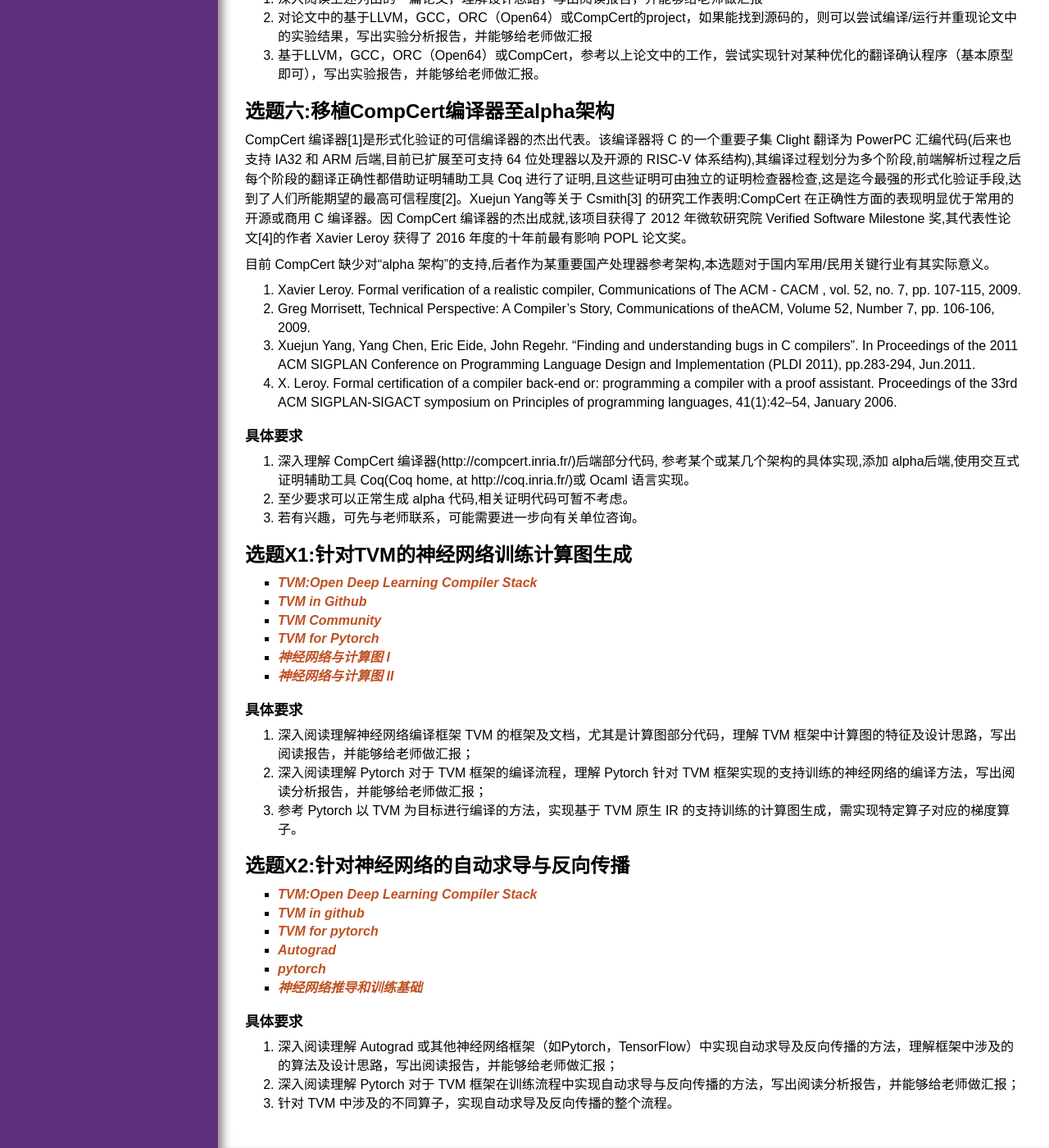
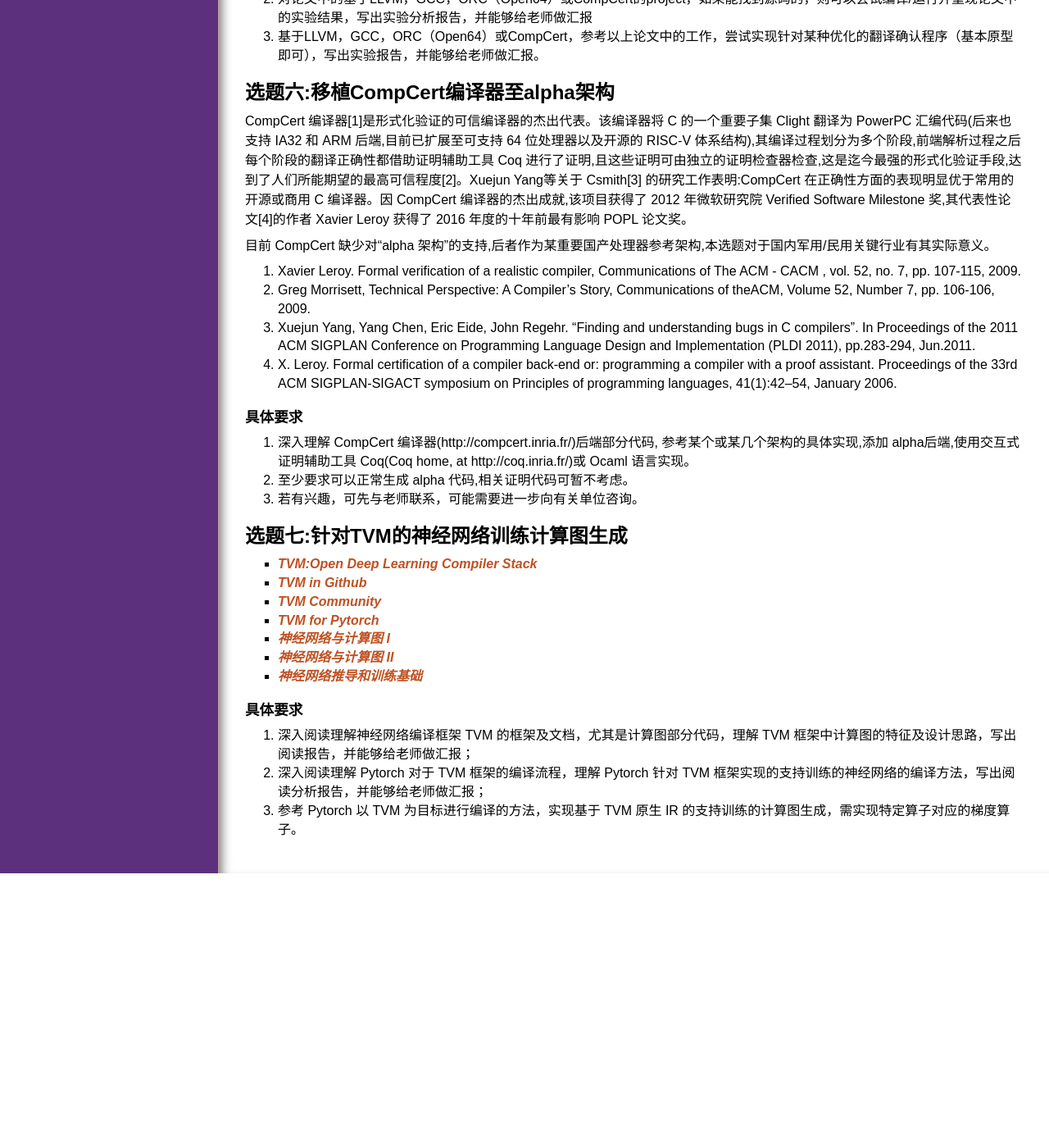
Before and after one commit to chyyuu/compiler_course_info, a Jekyll site: the page built from readinglist.md, in a window 1280 px wide and 1400 px high, scrolled down 3492 px. Shown: the whole window at 82% size. Built offline with Jekyll 4.4.1, drawn with Linux system fonts in a browser that asks for light colours; nearby versions of some CDN libraries; our own code applies the rules of GitHub Pages for plain Markdown files; after the commit the page ends 4557 px from its top, so only the background shows below that; some of the changed text lies outside the part shown.

Commit message:
Update readinglist, delete problem X2

```diff
--- a/readinglist.md
+++ b/readinglist.md
@@ -9,8 +9,7 @@
 * [选题四 静态检查与程序验证](#选题四静态检查与程序验证)
 * [选题五 编译器验证的翻译确认方法](#选题五编译器验证的翻译确认方法)
 * [选题六 移植CompCert编译器至alpha架构](#选题六移植CompCert编译器至alpha架构)
-* [选题X1 针对TVM的神经网络训练计算图生成](#选题X1针对TVM的神经网络训练计算图生成)
-* [选题X2 针对神经网络的自动求导与反向传播](#选题X2针对神经网络的自动求导与反向传播)
+* [选题七 针对TVM的神经网络训练计算图生成](#选题X1针对TVM的神经网络训练计算图生成)
 
 大部分论文都有对应的开放源码的项目，且与编译等技术紧密相关。想进一步了解某篇论文或选定一篇论文或有自己的新颖想法作为拓展实验的目标后，请与王老师、姚老师或陈老师联系。
 
@@ -140,7 +139,7 @@
 2. 至少要求可以正常生成 alpha 代码,相关证明代码可暂不考虑。
 3. 若有兴趣，可先与老师联系，可能需要进一步向有关单位咨询。
 
-## 选题X1:针对TVM的神经网络训练计算图生成
+## 选题七:针对TVM的神经网络训练计算图生成
 
 * [TVM:Open Deep Learning Compiler Stack](https://tvm.apache.org/docs/)
 * [TVM in Github](https://github.com/apache/incubator-tvm)
@@ -148,24 +147,10 @@
 * [TVM for Pytorch](https://github.com/pytorch/tvm)
 * [神经网络与计算图 I](https://medium.com/tebs-lab/deep-neural-networks-as-computational-graphs-867fcaa56c9)
 * [神经网络与计算图 II](http://www.cs.cornell.edu/courses/cs5740/2017sp/lectures/04-nn-compgraph.pdf)
+* [神经网络推导和训练基础](https://www.zybuluo.com/hanbingtao/note/433855)
 
 ### 具体要求
 
 1. 深入阅读理解神经网络编译框架 TVM 的框架及文档，尤其是计算图部分代码，理解 TVM 框架中计算图的特征及设计思路，写出阅读报告，并能够给老师做汇报；
 2. 深入阅读理解 Pytorch 对于 TVM 框架的编译流程，理解 Pytorch 针对 TVM 框架实现的支持训练的神经网络的编译方法，写出阅读分析报告，并能够给老师做汇报；
 3. 参考 Pytorch 以 TVM 为目标进行编译的方法，实现基于 TVM 原生 IR 的支持训练的计算图生成，需实现特定算子对应的梯度算子。
-
-## 选题X2:针对神经网络的自动求导与反向传播
-
-* [TVM:Open Deep Learning Compiler Stack](https://tvm.apache.org/docs/)
-* [TVM in github](https://github.com/apache/incubator-tvm)
-* [TVM for pytorch](https://github.com/pytorch/tvm)
-* [Autograd](https://github.com/HIPS/autograd)
-* [pytorch](https://github.com/pytorch/pytorch)
-* [神经网络推导和训练基础](https://www.zybuluo.com/hanbingtao/note/433855)
-
-### 具体要求
-
-1. 深入阅读理解 Autograd 或其他神经网络框架（如Pytorch，TensorFlow）中实现自动求导及反向传播的方法，理解框架中涉及的的算法及设计思路，写出阅读报告，并能够给老师做汇报；
-2. 深入阅读理解 Pytorch 对于 TVM 框架在训练流程中实现自动求导与反向传播的方法，写出阅读分析报告，并能够给老师做汇报；
-3. 针对 TVM 中涉及的不同算子，实现自动求导及反向传播的整个流程。
```
